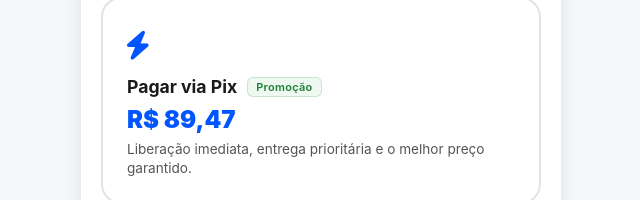
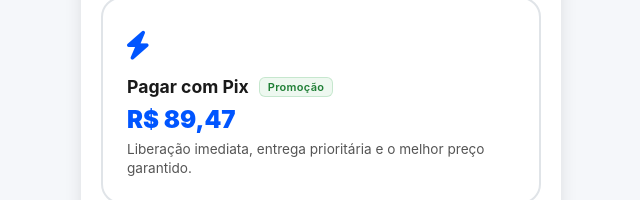
Before and after one commit to Hyundai-auto/pixajudaja2, a website: page public/pixajushopify/index.html in a window 1280 px wide. Shown: the part 466-666 px from the top of the page, 319-959 px from the left. Drawn offline with nearby package versions, Linux system fonts and the light colour scheme.

Commit message:
Update index.html

```diff
--- a/public/pixajushopify/index.html
+++ b/public/pixajushopify/index.html
@@ -1510,7 +1510,7 @@
                         <div class="payment-option-card" id="pay-now-pix">
                             <div id="pix-original-content">
                                 <div class="payment-option-icon"><i class="fas fa-bolt"></i></div>
-                                <div class="payment-option-title"><span>Pagar via Pix</span><span class="promo-badge">Promoção</span></div>
+                                <div class="payment-option-title"><span>Pagar com Pix</span><span class="promo-badge">Promoção</span></div>
                                 <div class="payment-option-price">R$ ${baseTotal.toFixed(2).replace('.', ',')}</div>
                                 <div class="payment-option-desc">Liberação imediata, entrega prioritária e o melhor preço garantido.</div>
                                 <div class="pix-form-container" id="pix-form">
```
